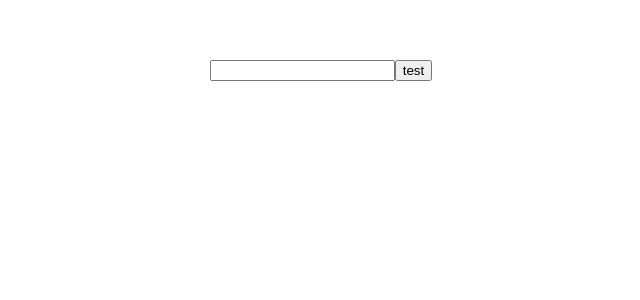
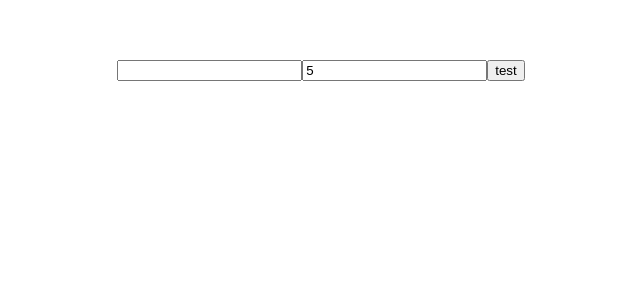
Before and after one commit to wlg-shinya/chatwork-converter, a Vue app: page / in a window 1280 px wide. Shown: the top 300 px of the page, without its empty margins (319-959 px from the left). Built offline with nearby package versions, Linux system fonts and the light colour scheme.

Commit message:
取得するメッセージ数を指定できるように

```diff
--- a/src/components/ChatConverter.vue
+++ b/src/components/ChatConverter.vue
@@ -3,6 +3,7 @@ import { ref } from "vue"
 import axios from "axios"
 
 const messageURL = ref("")
+const targetMessageCount = ref(5)
 
 function test() {
   const url = messageURL.value
@@ -13,7 +14,7 @@ function test() {
 
   const roomId = match[1]
   const messageId = match[2]
-  const count = 5
+  const count = targetMessageCount.value
 
   axios
     .get("/api/chatwork_get_messages", {
@@ -49,6 +50,7 @@ function test() {
 <template>
   <div>
     <input v-model="messageURL" />
+    <input v-model="targetMessageCount" type="number"/>
     <button @click="test()">test</button>
   </div>
 </template>
```
